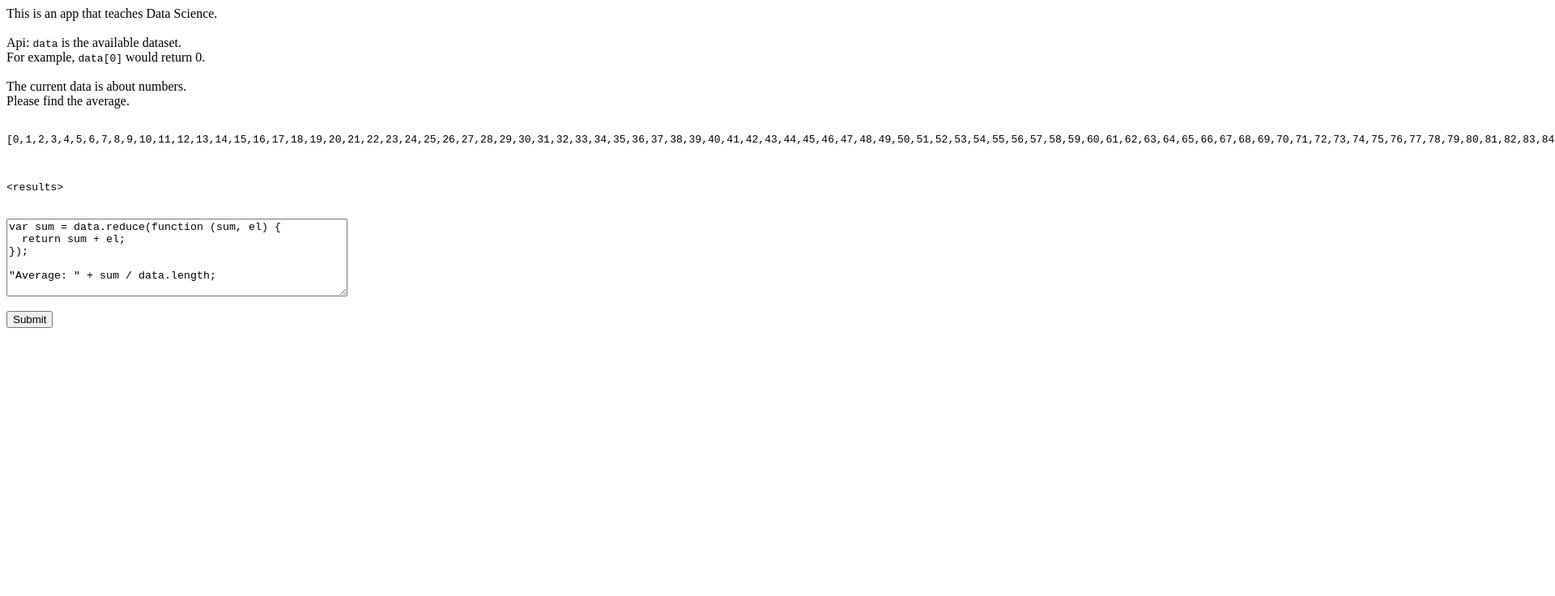
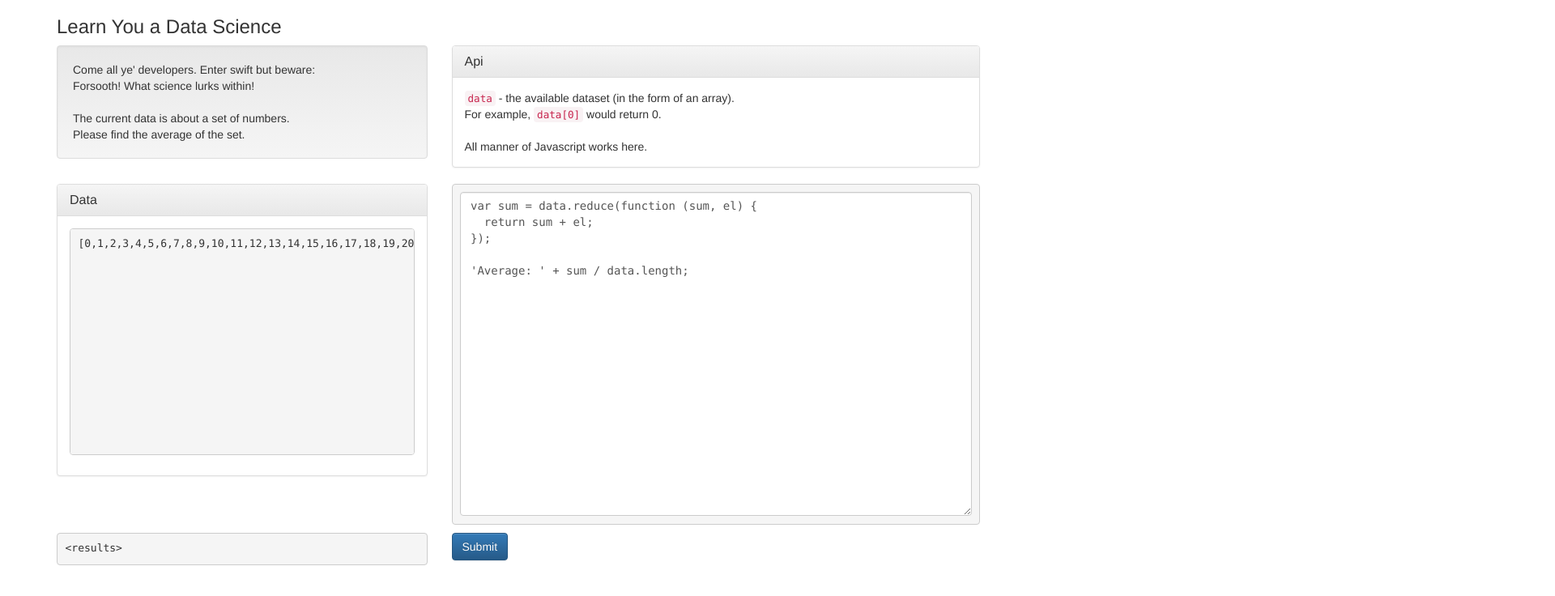
Before and after one commit to heated/data_science, a plain HTML site: page index.html in a window 1280 px wide. Shown: the top 736 px of the page at 81% size, 1920 px wide, since content can reach past the window. Drawn offline with nearby package versions, Linux system fonts and the light colour scheme.

Commit message:
gh-pages publishing

```diff
--- /dev/null
+++ b/css/main.css
@@ -0,0 +1,12 @@
+#edit-area {
+  width: 100%;
+  height: 100%;
+}
+
+#data {
+  height: 70%;
+}
+
+#main-content {
+  height: 50%;
+}
--- a/index.html
+++ b/index.html
@@ -2,28 +2,74 @@
   <head>
     <title>Science!</title>
     <script src="https://ajax.googleapis.com/ajax/libs/jquery/1.11.0/jquery.min.js"></script>
+    <link rel="stylesheet" href="https://netdna.bootstrapcdn.com/bootstrap/3.1.1/css/bootstrap.min.css">
+    <link rel="stylesheet" href="https://netdna.bootstrapcdn.com/bootstrap/3.1.1/css/bootstrap-theme.min.css">
+    <script src="https://netdna.bootstrapcdn.com/bootstrap/3.1.1/js/bootstrap.min.js"></script>
+    <link rel="stylesheet" href="css/main.css">
     <script src="js/data_science.js"></script>
   </head>
 
   <body>
-    <div id="desc">
-      This is an app that teaches Data Science.<br><br>
-      Api: <pre style="display: inline">data</pre> is the available dataset.<br>
-      For example, <pre style="display: inline">data[0]</pre> would return 0.<br>
-    </div><br>
+    <div class="container">
+      <h3>Learn You a Data Science</h3>
+      <div class="row">
 
-    <pre id="data"></pre><br>
+        <div class="col-md-5">
+          <div id="desc" class="well">
+            Come all ye' developers. Enter swift but beware:<br>
+            Forsooth! What science lurks within!<br>
+          </div>
+        </div>
 
-    <pre id="results">&lt;results&gt;<br></pre><br>
+        <div class="col-md-7">
+          <div id="api" class="panel panel-default">
+            <div class="panel-heading">
+              <h3 class="panel-title">Api</h3>
+            </div>
+            <div class="panel-body">
+              <code>data</code> - the available dataset (in the form of an array).<br>
+              For example, <code>data[0]</code> would return 0.<br>
+              <br>
+              All manner of Javascript works here.
+            </div>
+          </div>
+        </div>
 
-    <div id="editor">
-      <textarea id="edit-area" cols="50" rows="6">var sum = data.reduce(function (sum, el) {
-  return sum + el;
-});
+      </div>
+      <div id="main-content" class="row">
 
-"Average: " + sum / data.length;</textarea>
-    </div><br>
+        <div id="main-left" class="col-md-5">
+          <div class="panel panel-default">
+            <div class="panel-heading">
+              <h3 class="panel-title">Data</h3>
+            </div>
+            <div class="panel-body">
+              <pre id="data"></pre>
+            </div>
+          </div>
+        </div>
 
-    <button id="submit">Submit</button>
+        <div id="main-right" class="col-md-7">
+          <div id="editor">
+            <pre><textarea
+              id="edit-area"
+              class="form-control">
+            </textarea></pre>
+          </div>
+        </div>
+
+      </div>
+      <div class="row">
+
+        <div class="col-md-5">
+          <pre id="results">&lt;results&gt;</pre>
+        </div>
+
+        <div class="col-md-7">
+          <button id="submit" class="btn-primary btn">Submit</button>
+        </div>
+
+      </div>
+    </div>
   </body>
 </html>
--- a/js/data_science.js
+++ b/js/data_science.js
@@ -3,9 +3,10 @@
 (function (root) {
   var App = root.App = (root.App || {});
 
-  var controller = App.controller = function (description, data) {
+  var controller = App.controller = function (description, data, initialCode) {
     this.description = description
     this.data = data;
+    this.initialCode = initialCode;
     this.editor = $('#edit-area');
     this.results = $('#results');
     $('#submit').click(this.submit.bind(this));
@@ -16,6 +17,7 @@
     displayInfo: function () {
       $('#desc').append(this.description);
       $('#data').text(JSON.stringify(this.data));
+      this.editor.html(this.initialCode);
     },
 
     submit: function () {
@@ -32,7 +34,8 @@ $(function () {
   }
 
   var controller = new App.controller(
-    "<br>The current data is about numbers.<br>Please find the average.",
-    data
+    "<br>The current data is about a set of numbers.<br>Please find the average of the set.",
+    data,
+    "var sum = data.reduce(function (sum, el) { \n  return sum + el; \n}); \n\n'Average: ' + sum / data.length;"
   );
 });
```
